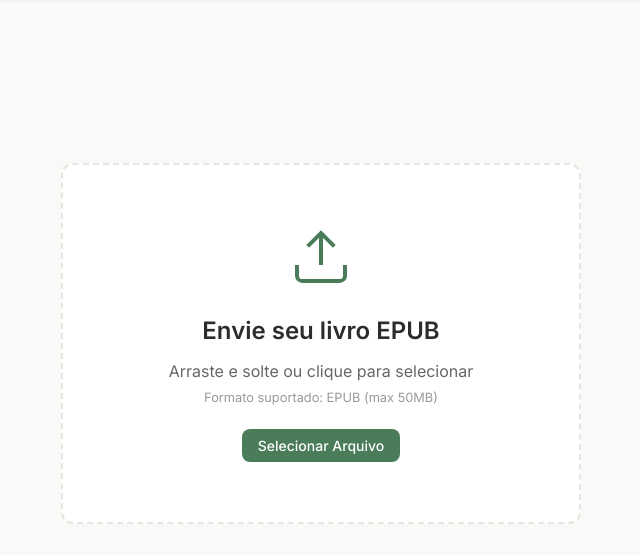
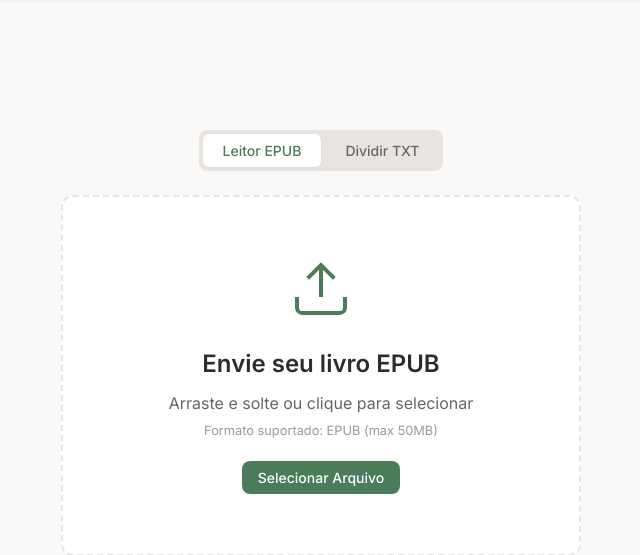
Before and after one commit to antoniodevellisneto991-collab/ANTONIO87, a Flask app: page / in a window 1280 px wide. Shown: the part 60-615 px from the top of the page, without its empty margins (319-959 px from the left). Run offline with Flask 3, Linux system fonts and the light colour scheme.

Commit message:
Add TXT book splitter: upload TXT and download ZIP with 5000-char chunks
New /split-txt endpoint receives a TXT file and returns a ZIP containing
the book divided into parts of 5000 characters (configurable 100-50000).
Frontend adds a tab switcher between EPUB reader and TXT splitter with
drag-and-drop support and chunk size control.

https://claude.ai/code/session_01VVpiBmkfzypt42smd9LdNh

```diff
--- a/app.py
+++ b/app.py
@@ -7,6 +7,7 @@ import os
 import io
 import uuid
 import base64
+import zipfile
 from pathlib import Path
 
 from flask import (
@@ -249,6 +250,51 @@ def text_to_speech():
     return jsonify({"audio": audio_b64, "format": "mp3"})
 
 
+@app.route("/split-txt", methods=["POST"])
+def split_txt():
+    if "file" not in request.files:
+        return jsonify({"error": "Nenhum arquivo enviado"}), 400
+
+    file = request.files["file"]
+    if file.filename == "":
+        return jsonify({"error": "Nenhum arquivo selecionado"}), 400
+
+    ext = Path(file.filename).suffix.lower()
+    if ext != ".txt":
+        return jsonify({"error": "Formato não suportado. Envie um arquivo TXT."}), 400
+
+    chunk_size = request.form.get("chunk_size", 5000, type=int)
+    if chunk_size < 100 or chunk_size > 50000:
+        return jsonify({"error": "Tamanho do chunk deve ser entre 100 e 50000 caracteres."}), 400
+
+    text = file.read().decode("utf-8", errors="replace")
+
+    if not text.strip():
+        return jsonify({"error": "O arquivo está vazio."}), 400
+
+    # Split text into chunks
+    chunks = []
+    for i in range(0, len(text), chunk_size):
+        chunks.append(text[i:i + chunk_size])
+
+    # Create ZIP in memory
+    base_name = Path(file.filename).stem
+    zip_buffer = io.BytesIO()
+    with zipfile.ZipFile(zip_buffer, "w", zipfile.ZIP_DEFLATED) as zf:
+        for idx, chunk in enumerate(chunks, start=1):
+            part_name = f"{base_name}_parte_{idx:03d}.txt"
+            zf.writestr(part_name, chunk)
+
+    zip_buffer.seek(0)
+
+    return send_file(
+        zip_buffer,
+        mimetype="application/zip",
+        as_attachment=True,
+        download_name=f"{base_name}_dividido.zip",
+    )
+
+
 @app.route("/health")
 def health():
     return jsonify({"status": "ok", "service": "Google Cloud Book Reader"})
--- a/static/css/style.css
+++ b/static/css/style.css
@@ -170,6 +170,71 @@ body {
 
 .btn-icon:hover {
     background: var(--accent-light);
+}
+
+/* ===== Upload Tabs ===== */
+.upload-tabs {
+    display: flex;
+    gap: 4px;
+    background: var(--border);
+    padding: 4px;
+    border-radius: var(--radius);
+    margin-bottom: 24px;
+}
+
+.upload-tab {
+    padding: 8px 20px;
+    border: none;
+    border-radius: 6px;
+    background: transparent;
+    font-family: var(--font-ui);
+    font-size: 0.875rem;
+    font-weight: 500;
+    color: var(--text-secondary);
+    cursor: pointer;
+    transition: all 0.2s;
+}
+
+.upload-tab:hover {
+    color: var(--text-primary);
+}
+
+.upload-tab.active {
+    background: var(--bg-secondary);
+    color: var(--accent);
+    box-shadow: var(--shadow-sm);
+}
+
+/* ===== Chunk Size Control ===== */
+.chunk-size-control {
+    display: flex;
+    align-items: center;
+    gap: 10px;
+    justify-content: center;
+    margin: 12px 0 20px;
+}
+
+.chunk-size-control label {
+    font-size: 0.85rem;
+    color: var(--text-secondary);
+    font-weight: 500;
+}
+
+.chunk-size-control input[type="number"] {
+    width: 100px;
+    padding: 6px 10px;
+    border: 1px solid var(--border);
+    border-radius: var(--radius);
+    background: var(--bg-primary);
+    color: var(--text-primary);
+    font-family: var(--font-ui);
+    font-size: 0.85rem;
+    text-align: center;
+}
+
+.chunk-size-control input[type="number"]:focus {
+    outline: none;
+    border-color: var(--accent);
 }
 
 /* ===== Upload Section ===== */
--- a/static/js/app.js
+++ b/static/js/app.js
@@ -23,6 +23,14 @@
     const progressFill = document.getElementById("progress-fill");
     const uploadStatus = document.getElementById("upload-status");
 
+    // TXT Split elements
+    const dropZoneTxt = document.getElementById("drop-zone-txt");
+    const fileInputTxt = document.getElementById("file-input-txt");
+    const btnSelectTxt = document.getElementById("btn-select-txt");
+    const chunkSizeInput = document.getElementById("chunk-size");
+    const tabEpub = document.getElementById("tab-epub");
+    const tabSplit = document.getElementById("tab-split");
+
     const sidebar = document.getElementById("sidebar");
     const toc = document.getElementById("toc");
     const bookCover = document.getElementById("book-cover");
@@ -43,6 +51,146 @@
     const btnToggleSidebar = document.getElementById("btn-toggle-sidebar");
     const btnTheme = document.getElementById("btn-theme");
     const ttsLanguage = document.getElementById("tts-language");
+
+    // --- Tab Switching ---
+    function switchTab(tab) {
+        var panels = uploadSection.querySelectorAll(".upload-area");
+        panels.forEach(function (p) { p.classList.add("hidden"); });
+        tabEpub.classList.remove("active");
+        tabSplit.classList.remove("active");
+
+        if (tab === "epub") {
+            dropZone.classList.remove("hidden");
+            tabEpub.classList.add("active");
+        } else {
+            dropZoneTxt.classList.remove("hidden");
+            tabSplit.classList.add("active");
+        }
+    }
+
+    tabEpub.addEventListener("click", function () { switchTab("epub"); });
+    tabSplit.addEventListener("click", function () { switchTab("split"); });
+
+    // --- TXT Split Upload ---
+    btnSelectTxt.addEventListener("click", function () {
+        fileInputTxt.click();
+    });
+
+    dropZoneTxt.addEventListener("click", function (e) {
+        if (e.target !== btnSelectTxt && !btnSelectTxt.contains(e.target)
+            && e.target.tagName !== "INPUT" && e.target.tagName !== "LABEL") {
+            fileInputTxt.click();
+        }
+    });
+
+    dropZoneTxt.addEventListener("dragover", function (e) {
+        e.preventDefault();
+        dropZoneTxt.classList.add("dragover");
+    });
+
+    dropZoneTxt.addEventListener("dragleave", function () {
+        dropZoneTxt.classList.remove("dragover");
+    });
+
+    dropZoneTxt.addEventListener("drop", function (e) {
+        e.preventDefault();
+        dropZoneTxt.classList.remove("dragover");
+        var files = e.dataTransfer.files;
+        if (files.length > 0) {
+            handleTxtFile(files[0]);
+        }
+    });
+
+    fileInputTxt.addEventListener("change", function () {
+        if (fileInputTxt.files.length > 0) {
+            handleTxtFile(fileInputTxt.files[0]);
+        }
+    });
+
+    function handleTxtFile(file) {
+        if (!file.name.toLowerCase().endsWith(".txt")) {
+            alert("Por favor, selecione um arquivo TXT.");
+            return;
+        }
+
+        if (file.size > 50 * 1024 * 1024) {
+            alert("O arquivo excede o limite de 50MB.");
+            return;
+        }
+
+        uploadTxtFile(file);
+    }
+
+    function uploadTxtFile(file) {
+        dropZoneTxt.classList.add("hidden");
+        uploadProgress.classList.remove("hidden");
+        progressFill.style.width = "20%";
+        uploadStatus.textContent = "Enviando e dividindo arquivo...";
+
+        var formData = new FormData();
+        formData.append("file", file);
+        formData.append("chunk_size", chunkSizeInput.value || "5000");
+
+        var xhr = new XMLHttpRequest();
+        xhr.open("POST", "/split-txt", true);
+        xhr.responseType = "blob";
+
+        xhr.upload.addEventListener("progress", function (e) {
+            if (e.lengthComputable) {
+                var pct = Math.round((e.loaded / e.total) * 60) + 20;
+                progressFill.style.width = pct + "%";
+            }
+        });
+
+        xhr.addEventListener("load", function () {
+            if (xhr.status === 200) {
+                progressFill.style.width = "100%";
+                uploadStatus.textContent = "Download pronto!";
+
+                // Trigger download of the ZIP
+                var blob = xhr.response;
+                var url = URL.createObjectURL(blob);
+                var a = document.createElement("a");
+                var baseName = file.name.replace(/\.txt$/i, "");
+                a.href = url;
+                a.download = baseName + "_dividido.zip";
+                document.body.appendChild(a);
+                a.click();
+                document.body.removeChild(a);
+                URL.revokeObjectURL(url);
+
+                setTimeout(resetTxtUpload, 1500);
+            } else {
+                // Read error from blob response
+                var reader = new FileReader();
+                reader.onload = function () {
+                    try {
+                        var err = JSON.parse(reader.result);
+                        uploadStatus.textContent = "Erro: " + (err.error || "Falha no processamento");
+                    } catch (_e) {
+                        uploadStatus.textContent = "Erro no processamento.";
+                    }
+                };
+                reader.readAsText(xhr.response);
+                progressFill.style.width = "0%";
+                setTimeout(resetTxtUpload, 2000);
+            }
+        });
+
+        xhr.addEventListener("error", function () {
+            uploadStatus.textContent = "Erro de conexão. Tente novamente.";
+            setTimeout(resetTxtUpload, 2000);
+        });
+
+        xhr.send(formData);
+    }
+
+    function resetTxtUpload() {
+        dropZoneTxt.classList.remove("hidden");
+        uploadProgress.classList.add("hidden");
+        progressFill.style.width = "0%";
+        fileInputTxt.value = "";
+    }
 
     // --- Theme ---
     function initTheme() {
--- a/templates/index.html
+++ b/templates/index.html
@@ -40,7 +40,14 @@
 
         <!-- Upload Section -->
         <section id="upload-section" class="upload-section">
-            <div class="upload-area" id="drop-zone">
+            <!-- Tab Switcher -->
+            <div class="upload-tabs">
+                <button class="upload-tab active" id="tab-epub" data-tab="epub">Leitor EPUB</button>
+                <button class="upload-tab" id="tab-split" data-tab="split">Dividir TXT</button>
+            </div>
+
+            <!-- EPUB Upload -->
+            <div class="upload-area" id="drop-zone" data-panel="epub">
                 <div class="upload-icon">
                     <svg width="64" height="64" viewBox="0 0 24 24" fill="none" stroke="currentColor" stroke-width="1.5">
                         <path d="M21 15v4a2 2 0 0 1-2 2H5a2 2 0 0 1-2-2v-4"></path>
@@ -54,6 +61,29 @@
                 <input type="file" id="file-input" accept=".epub" hidden>
                 <button class="btn btn-primary" id="btn-select">Selecionar Arquivo</button>
             </div>
+
+            <!-- TXT Split Upload -->
+            <div class="upload-area hidden" id="drop-zone-txt" data-panel="split">
+                <div class="upload-icon">
+                    <svg width="64" height="64" viewBox="0 0 24 24" fill="none" stroke="currentColor" stroke-width="1.5">
+                        <path d="M14 2H6a2 2 0 0 0-2 2v16a2 2 0 0 0 2 2h12a2 2 0 0 0 2-2V8z"></path>
+                        <polyline points="14 2 14 8 20 8"></polyline>
+                        <line x1="16" y1="13" x2="8" y2="13"></line>
+                        <line x1="16" y1="17" x2="8" y2="17"></line>
+                        <polyline points="10 9 9 9 8 9"></polyline>
+                    </svg>
+                </div>
+                <h2>Dividir livro TXT em partes</h2>
+                <p>Arraste e solte ou clique para selecionar</p>
+                <p class="upload-formats">Formato suportado: TXT (max 50MB)</p>
+                <div class="chunk-size-control">
+                    <label for="chunk-size">Caracteres por parte:</label>
+                    <input type="number" id="chunk-size" value="5000" min="100" max="50000" step="100">
+                </div>
+                <input type="file" id="file-input-txt" accept=".txt" hidden>
+                <button class="btn btn-primary" id="btn-select-txt">Selecionar Arquivo TXT</button>
+            </div>
+
             <div id="upload-progress" class="upload-progress hidden">
                 <div class="progress-bar">
                     <div class="progress-fill" id="progress-fill"></div>
```
